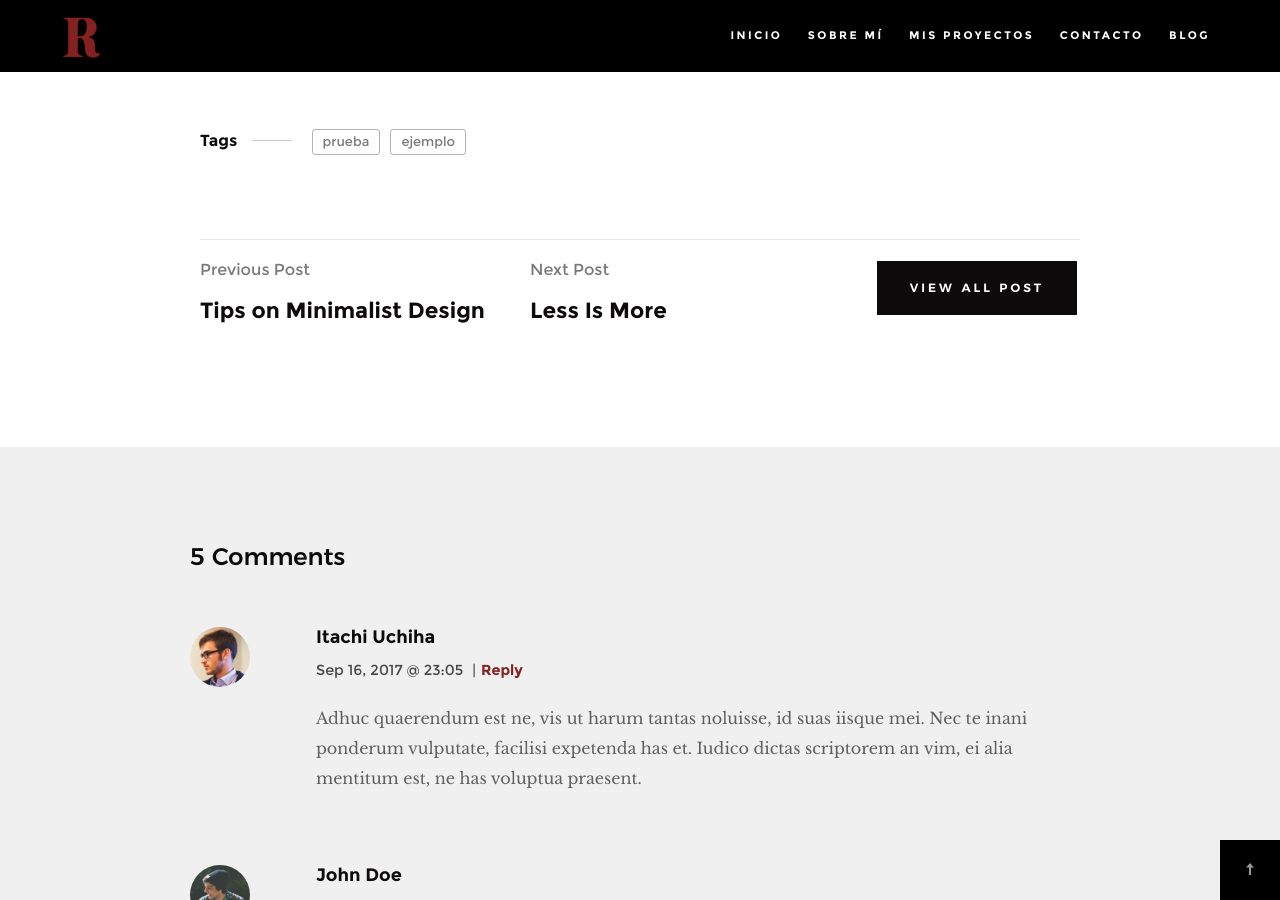
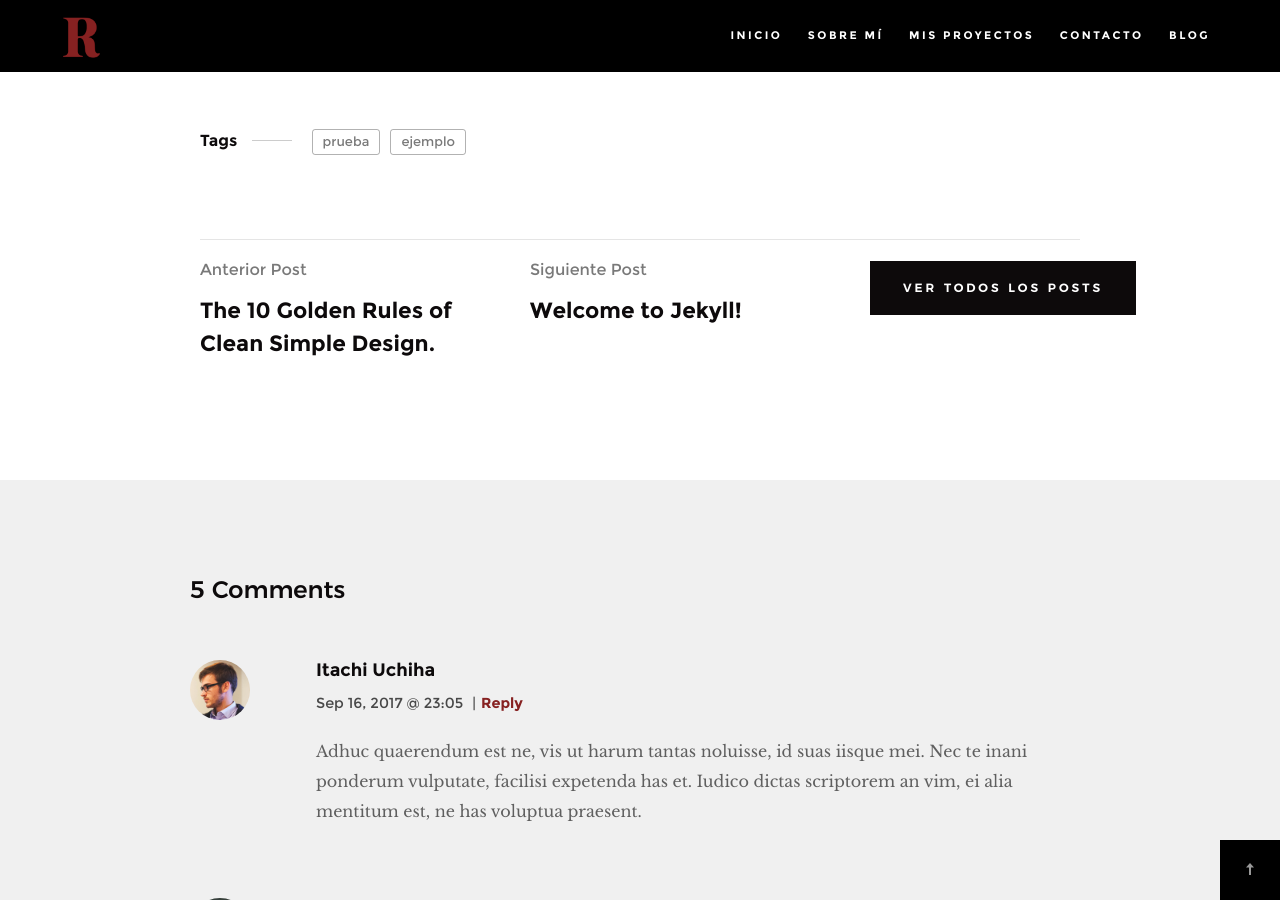
Before and after one commit to MrAnnix/Hola-theme-Jekyll, a Jekyll site: the page built from _posts/2013-08-20-sample-post.md, in a window 1280 px wide and 900 px high, scrolled down 1629 px. Built offline with Jekyll 4.4.1, drawn with Linux system fonts in a browser that asks for light colours.

Commit message:
Update post.html

```diff
--- a/_layouts/post.html
+++ b/_layouts/post.html
@@ -57,22 +57,22 @@ layout: default
                 <div class="blog-content__pagenav">
                     <div class="blog-content__nav">
                         <div class="blog-content__prev">
-                            <a href="#0" rel="prev">
-                                <span>Previous Post</span>
-                                Tips on Minimalist Design
+                            <a href="{{page.previous.url}}" rel="prev">
+                                <span>Anterior Post</span>
+                                {{page.previous.title}}
                             </a>
                         </div>
                         <div class="blog-content__next">
-                            <a href="#0" rel="next">
-                                <span>Next Post</span>
-                                Less Is More
+                            <a href="{{page.next.url}}" rel="next">
+                                <span>Siguiente Post</span>
+                                {{page.next.title}}
                             </a>
                         </div>
                     </div>
 
                     <div class="blog-content__all">
                         <a href="blog.html" class="btn btn--primary">
-                            View All Post
+                            Ver Todos los Posts
                         </a>
                     </div>
                 </div>
```
